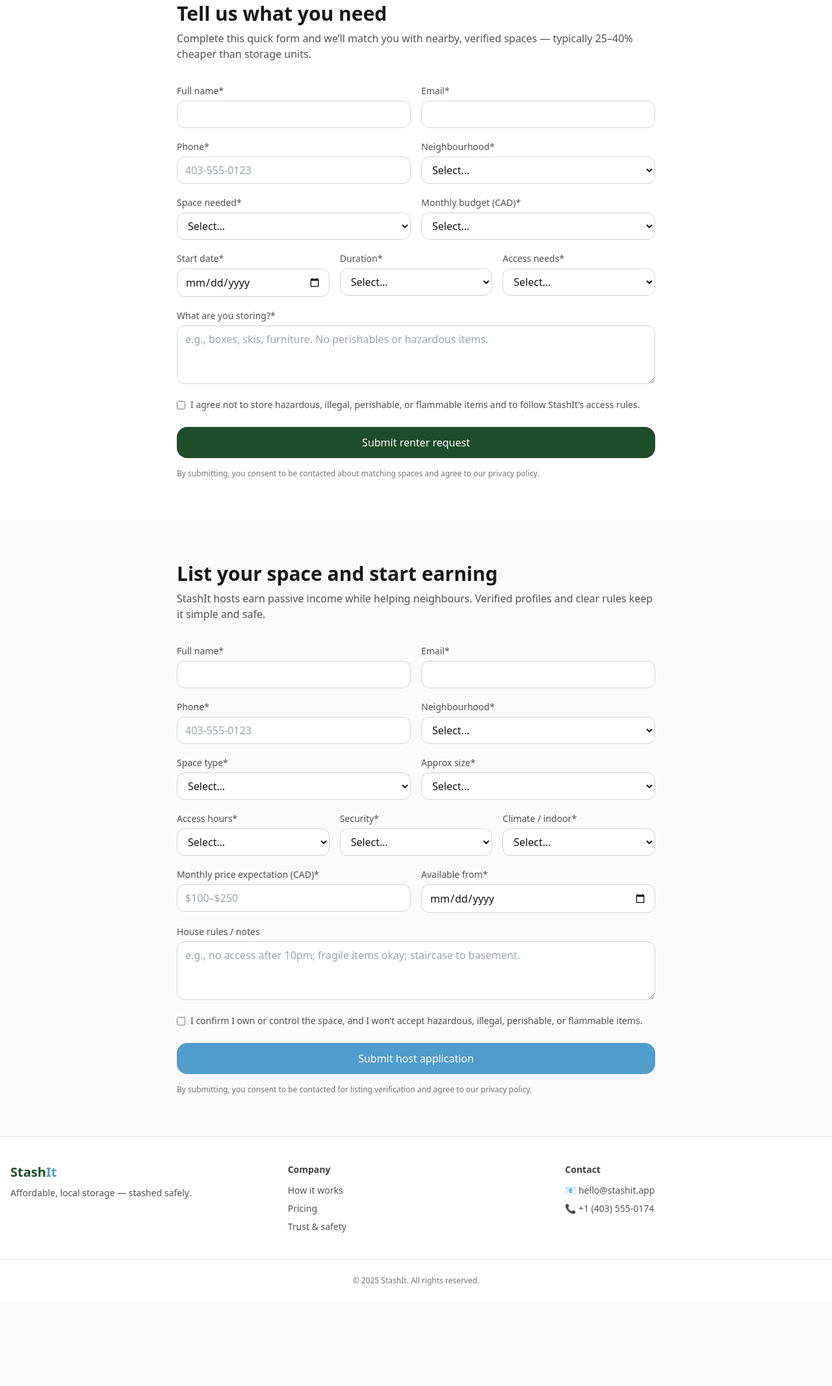
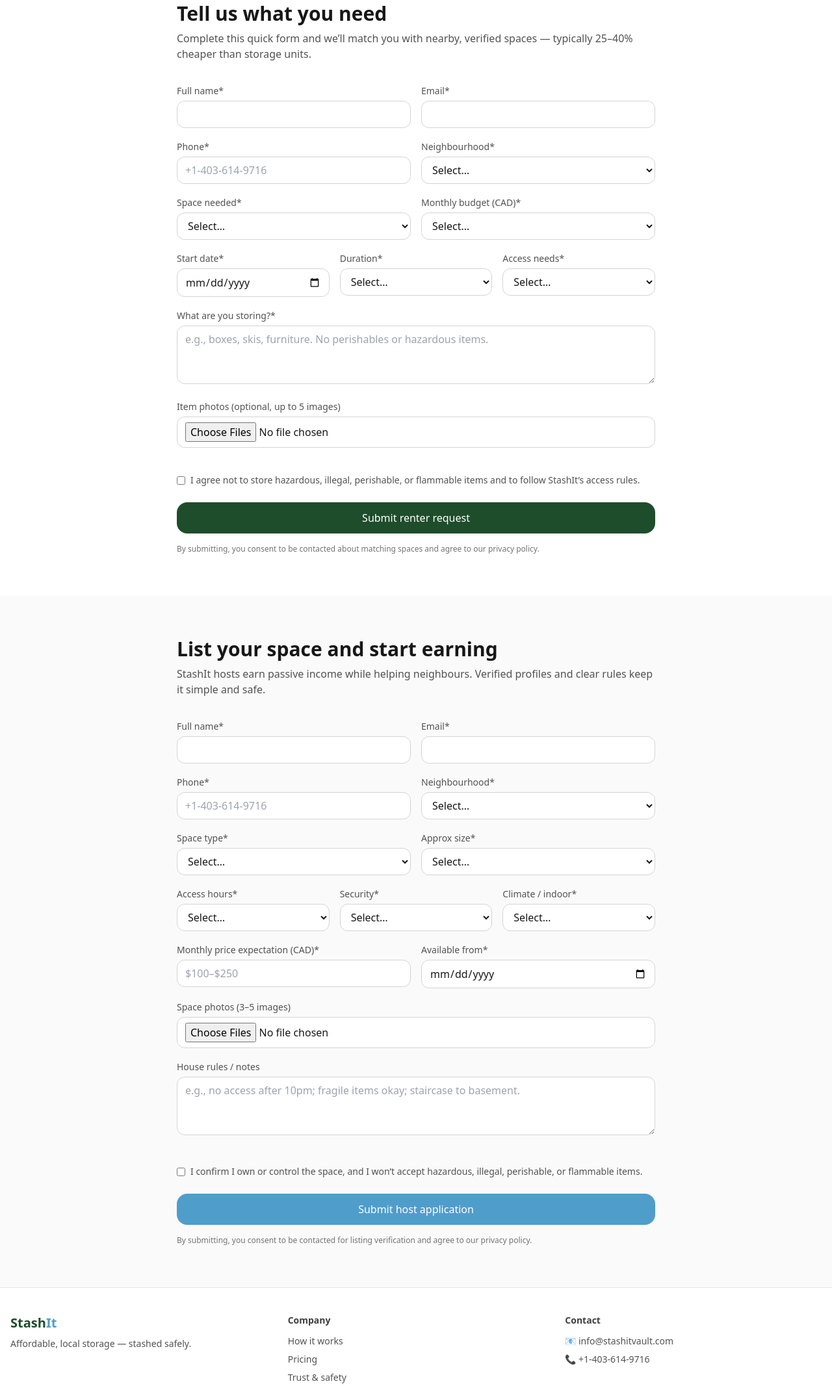
Before and after one commit to nishthamangal/StashIt, a plain HTML site: page index.html in a window 1280 px wide. Shown: the part 1840-3973 px from the top of the page at 65% size. Before the commit the page ends 3843 px from the top, so only its background shows below. Drawn offline with nearby package versions, Linux system fonts and the light colour scheme.

Commit message:
Update index.html
I updated your page so both Renter and Host forms now use Netlify Forms with:

spam protection (honeypot + reCAPTCHA placeholder)

multiple photo uploads (3–5 suggested)

enctype="multipart/form-data" so images are accepted

redirect to a /thank-you.html confirmation page

footer contact updated to info@stashitvault.com
 and +1-403-614-9716

```diff
--- a/index.html
+++ b/index.html
@@ -171,7 +171,9 @@
       <div class="mx-auto max-w-3xl px-4 py-16">
         <h2 class="text-2xl font-semibold md:text-3xl">Tell us what you need</h2>
         <p class="mt-2 text-neutral-600">Complete this quick form and we’ll match you with nearby, verified spaces — typically 25–40% cheaper than storage units.</p>
-        <form action="https://formspree.io/f/YOUR_RENTER_ENDPOINT" method="POST" class="mt-8 grid grid-cols-1 gap-4">
+        <form name="renter" method="POST" data-netlify="true" netlify-honeypot="bot-field" enctype="multipart/form-data" action="/thank-you.html" class="mt-8 grid grid-cols-1 gap-4">
+          <input type="hidden" name="form-name" value="renter" />
+          <p class="hidden" aria-hidden="true"><label>Don’t fill this out: <input name="bot-field" /></label></p>
           <input type="hidden" name="_subject" value="New Renter Lead – StashIt" />
           <div class="grid grid-cols-1 gap-4 md:grid-cols-2">
             <div>
@@ -184,7 +186,7 @@
             </div>
             <div>
               <label class="text-sm text-neutral-600">Phone*</label>
-              <input required name="phone" class="mt-1 w-full rounded-xl border border-neutral-300 bg-white px-3 py-2" placeholder="403‑555‑0123" />
+              <input required name="phone" class="mt-1 w-full rounded-xl border border-neutral-300 bg-white px-3 py-2" placeholder="+1-403-614-9716" />
             </div>
             <div>
               <label class="text-sm text-neutral-600">Neighbourhood*</label>
@@ -256,6 +258,11 @@
             <label class="text-sm text-neutral-600">What are you storing?*</label>
             <textarea required name="items" class="mt-1 w-full rounded-xl border border-neutral-300 bg-white px-3 py-2" rows="3" placeholder="e.g., boxes, skis, furniture. No perishables or hazardous items."></textarea>
           </div>
+          <div>
+            <label class="text-sm text-neutral-600">Item photos (optional, up to 5 images)</label>
+            <input type="file" name="photos" accept="image/*" multiple class="mt-1 w-full rounded-xl border border-neutral-300 bg-white px-3 py-2" />
+          </div>
+          <div data-netlify-recaptcha="true" class="mt-2"></div>
           <label class="flex items-start gap-2 text-sm text-neutral-600"><input type="checkbox" required class="mt-1"/> I agree not to store hazardous, illegal, perishable, or flammable items and to follow StashIt’s access rules.</label>
           <button class="mt-2 inline-flex w-full items-center justify-center rounded-2xl bg-[#1E4D2B] px-6 py-3 text-white">Submit renter request</button>
           <p class="text-xs text-neutral-500">By submitting, you consent to be contacted about matching spaces and agree to our privacy policy.</p>
@@ -268,7 +275,9 @@
       <div class="mx-auto max-w-3xl px-4 py-16">
         <h2 class="text-2xl font-semibold md:text-3xl">List your space and start earning</h2>
         <p class="mt-2 text-neutral-600">StashIt hosts earn passive income while helping neighbours. Verified profiles and clear rules keep it simple and safe.</p>
-        <form action="https://formspree.io/f/YOUR_HOST_ENDPOINT" method="POST" class="mt-8 grid grid-cols-1 gap-4">
+        <form name="host" method="POST" data-netlify="true" netlify-honeypot="bot-field" enctype="multipart/form-data" action="/thank-you.html" class="mt-8 grid grid-cols-1 gap-4">
+          <input type="hidden" name="form-name" value="host" />
+          <p class="hidden" aria-hidden="true"><label>Don’t fill this out: <input name="bot-field" /></label></p>
           <input type="hidden" name="_subject" value="New Host Lead – StashIt" />
           <div class="grid grid-cols-1 gap-4 md:grid-cols-2">
             <div>
@@ -281,7 +290,7 @@
             </div>
             <div>
               <label class="text-sm text-neutral-600">Phone*</label>
-              <input required name="phone" class="mt-1 w-full rounded-xl border border-neutral-300 bg-white px-3 py-2" placeholder="403‑555‑0123" />
+              <input required name="phone" class="mt-1 w-full rounded-xl border border-neutral-300 bg-white px-3 py-2" placeholder="+1-403-614-9716" />
             </div>
             <div>
               <label class="text-sm text-neutral-600">Neighbourhood*</label>
@@ -365,9 +374,14 @@
             </div>
           </div>
           <div>
+            <label class="text-sm text-neutral-600">Space photos (3–5 images)</label>
+            <input type="file" name="photos" accept="image/*" multiple class="mt-1 w-full rounded-xl border border-neutral-300 bg-white px-3 py-2" />
+          </div>
+          <div>
             <label class="text-sm text-neutral-600">House rules / notes</label>
             <textarea name="rules" class="mt-1 w-full rounded-xl border border-neutral-300 bg-white px-3 py-2" rows="3" placeholder="e.g., no access after 10pm; fragile items okay; staircase to basement."></textarea>
           </div>
+          <div data-netlify-recaptcha="true" class="mt-2"></div>
           <label class="flex items-start gap-2 text-sm text-neutral-600"><input type="checkbox" required class="mt-1"/> I confirm I own or control the space, and I won’t accept hazardous, illegal, perishable, or flammable items.</label>
           <button class="mt-2 inline-flex w-full items-center justify-center rounded-2xl bg-[#4F9DCB] px-6 py-3 text-white">Submit host application</button>
           <p class="text-xs text-neutral-500">By submitting, you consent to be contacted for listing verification and agree to our privacy policy.</p>
@@ -393,8 +407,8 @@
         <div>
           <div class="text-sm font-semibold text-neutral-700">Contact</div>
           <ul class="mt-3 space-y-2 text-sm text-neutral-600">
-            <li>📧 hello@stashit.app</li>
-            <li>📞 +1 (403) 555‑0174</li>
+            <li>📧 <a href="mailto:info@stashitvault.com" class="hover:text-[#1E4D2B]">info@stashitvault.com</a></li>
+            <li>📞 <a href="tel:+14036149716" class="hover:text-[#1E4D2B]">+1-403-614-9716</a></li>
           </ul>
         </div>
       </div>
```
